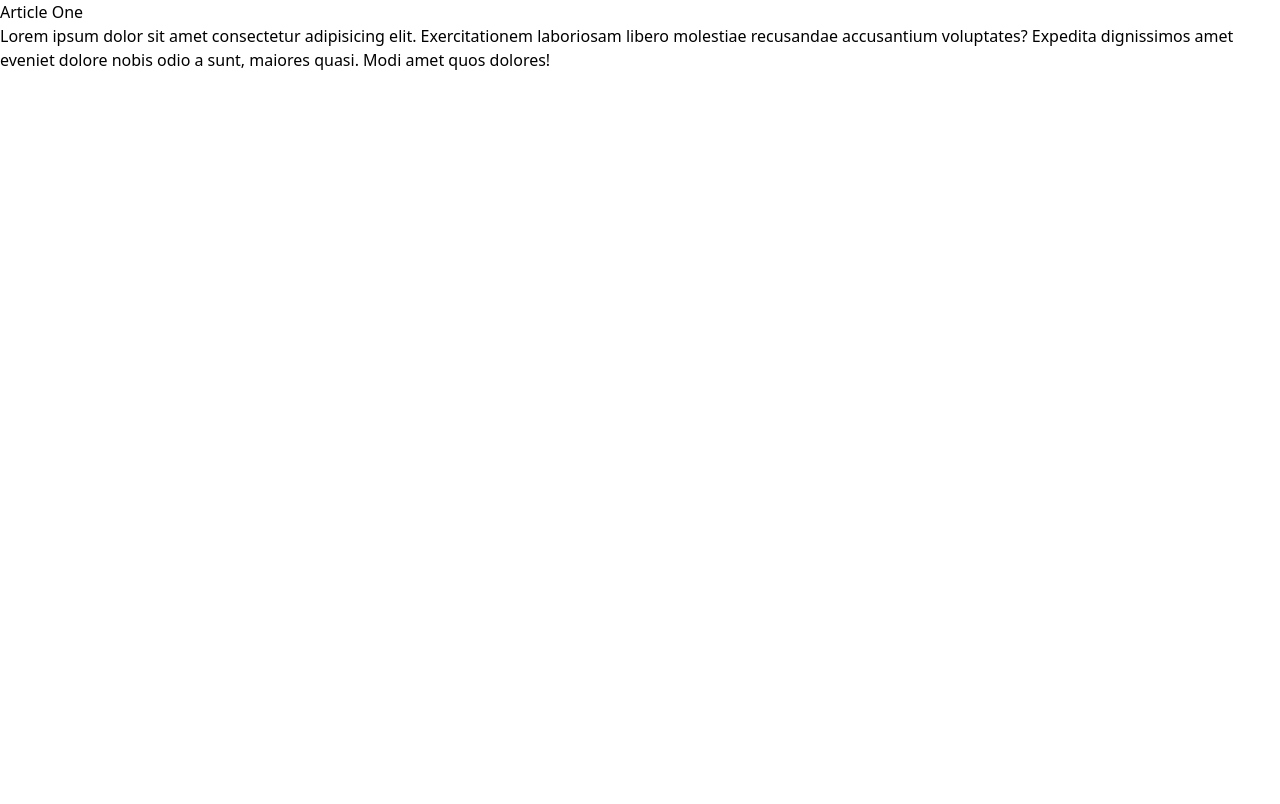
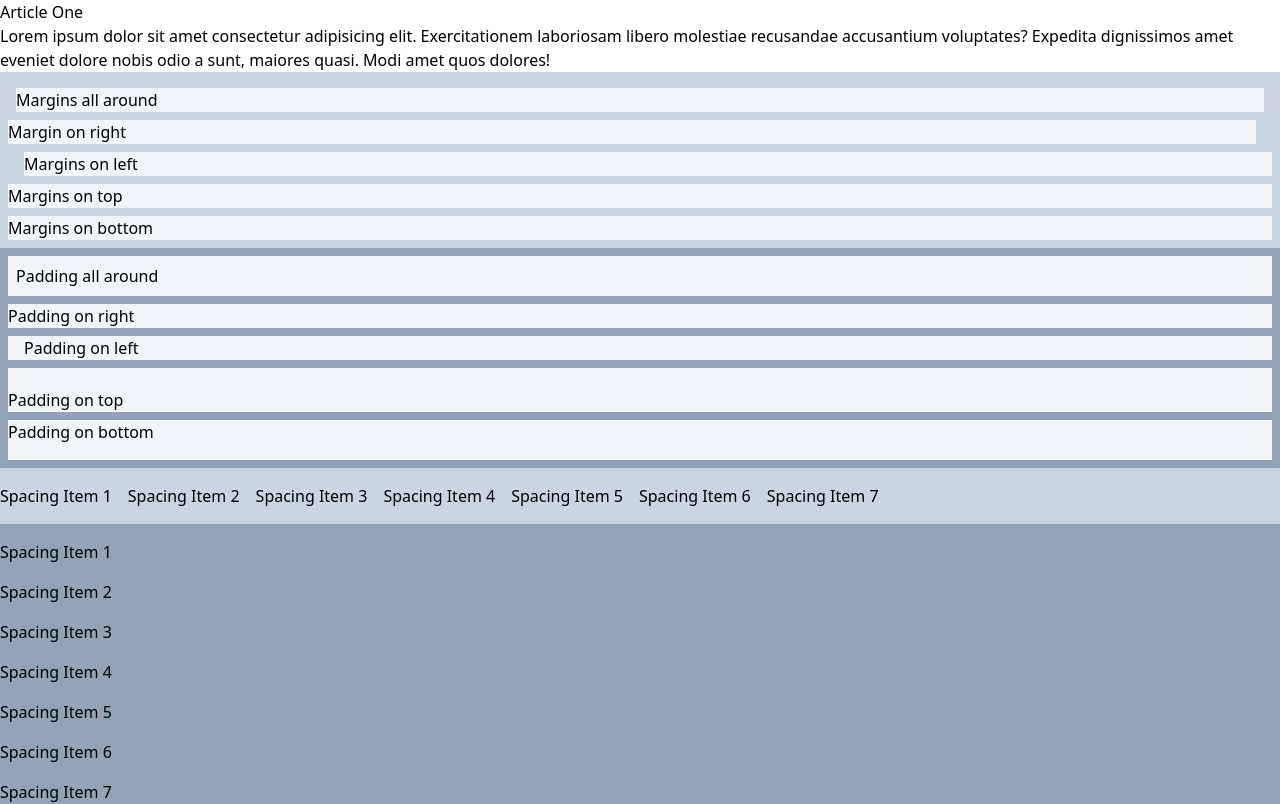
Before and after one commit to KwabSA/practical-tailwindcss, a plain HTML site: page 03-container-spacing/index.html in a window 1280 px wide. Drawn offline with nearby package versions, Linux system fonts and the light colour scheme.

Commit message:
Added container spacing elements

```diff
--- a/03-container-spacing/index.html
+++ b/03-container-spacing/index.html
@@ -9,7 +9,7 @@
   </head>
   <body>
     <!-- Container -->
-    <div>
+    <div class="container mx-auto">
       <article>
         <h3>Article One</h3>
         <p>
@@ -21,12 +21,44 @@
       </article>
 
       <!-- Margin -->
+      <div class="space-y-2 bg-slate-300 p-2">
+        <div class="m-2 bg-slate-100">Margins all around</div>
+        <div class="mr-4 bg-slate-100">Margin on right</div>
+        <div class="ml-4 bg-slate-100">Margins on left</div>
+        <div class="mt-[80px] bg-slate-100">Margins on top</div>
+        <div class="mb-4 bg-slate-100">Margins on bottom</div>
+      </div>
 
       <!-- Padding -->
+      <div class="space-y-2 bg-slate-400 p-2">
+        <div class="p-2 bg-slate-100">Padding all around</div>
+        <div class="pr-4 bg-slate-100">Padding on right</div>
+        <div class="pl-4 bg-slate-100">Padding on left</div>
+        <div class="pt-[20px] bg-slate-100">Padding on top</div>
+        <div class="pb-4 bg-slate-100">Padding on bottom</div>
+      </div>
 
       <!-- Space Between X -->
+      <div class="flex bg-slate-300 py-4 space-x-4">
+        <div>Spacing Item 1</div>
+        <div>Spacing Item 2</div>
+        <div>Spacing Item 3</div>
+        <div>Spacing Item 4</div>
+        <div>Spacing Item 5</div>
+        <div>Spacing Item 6</div>
+        <div>Spacing Item 7</div>
+      </div>
 
       <!-- Space Between Y -->
+      <div class="flex flex-col bg-slate-400 pt-4 space-y-4">
+        <div>Spacing Item 1</div>
+        <div>Spacing Item 2</div>
+        <div>Spacing Item 3</div>
+        <div>Spacing Item 4</div>
+        <div>Spacing Item 5</div>
+        <div>Spacing Item 6</div>
+        <div>Spacing Item 7</div>
+      </div>
     </div>
   </body>
 </html>
```
